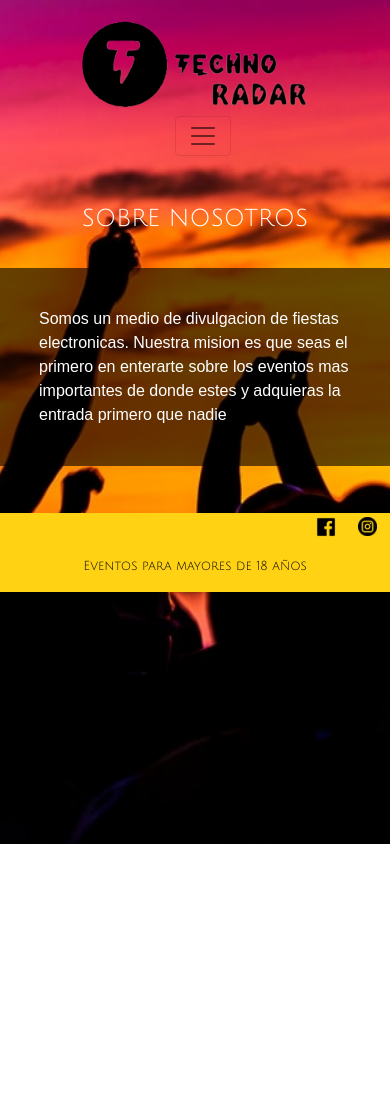
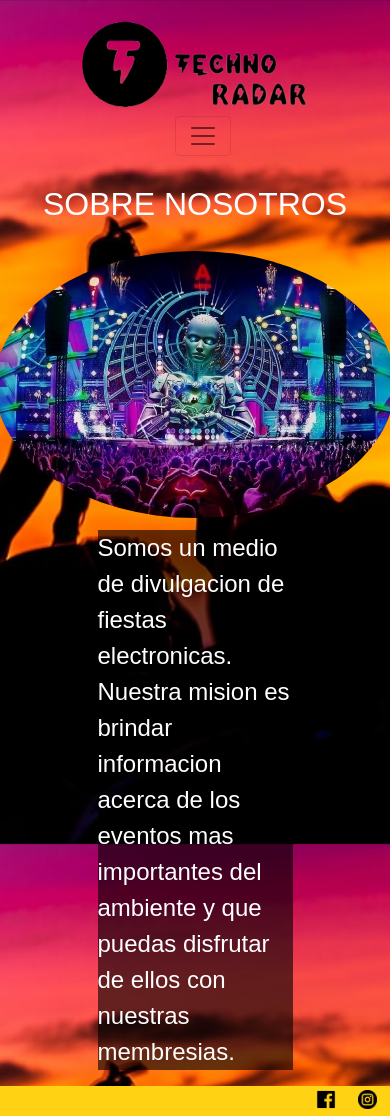
Before and after one commit to Micapedemonti/techRadar, a plain HTML site: page html/nosotros.html in a window 390 px wide. Shown: the top 1116 px of the page. Before the commit the page ends 844 px from the top, so only its background shows below. Drawn offline with nearby package versions, Linux system fonts and the light colour scheme.

Commit message:
proyecto full responsive ok

```diff
--- a/css/style.css
+++ b/css/style.css
@@ -204,23 +204,26 @@
        margin-bottom: 5%;
 }
 
-
+.img-nos{
+    border-radius: 50%;
+    opacity: 0.9;
+    margin-top: 5%;
+}
+..animate__backInLeft{
+    animation-duration: 2s;
+}
 .nosotros-tittle{
-    font-size: 1.5em;
-    font-family:'Julius Sans One', sans-serif;
+   font-size: 2em;
+   font-family:'Jaldi', sans-serif;
    color:white;
-    text-align: center;
-    margin-top:5%;
 }
 .nosotros-text{
-        margin-bottom: 12%;
-        height: 50%;
-        width: 50%;
-        background-color: rgba(0,0,0,.6);
-        padding: 5%;
    font-size: 1.5em;
    font-family:'Jaldi', sans-serif;
    color:white;
+   background-color: rgba(0,0,0,.6);
+    width: 50%;
+    animation-duration: 2s;
 }
 
    main h2{
@@ -302,11 +305,10 @@
         flex-direction: column;
 
        }
-/* hoy modifique esto */
       .form-contact{
         width: auto;
     }
-    /* hoy modifique esto */
+
     .nosotros-text{
         margin-top:3%;
  }
@@ -351,26 +353,17 @@
         grid-gap: 2%;
     }
 
-/* hoy modifique esto */
-    .nosotros-text{
-        margin-top: 10%;
- }
-/* hoy modifique esto */
-
-/* hoy modifique esto */
 .entradas{
 grid-template-columns:35% 35%;
 margin-bottom: 15%;
 }
-/* hoy modifique esto */
+
 .Ad-memb h2{
     margin-top: 15%;
 }
-/* hoy modifique esto */
 .form-contact{
     width:auto;
 }
- /* hoy modifique esto */
 .controls{
     margin-bottom:5%;
     font-size: 1em;
@@ -428,26 +421,18 @@ margin-bottom: 15%;
     grid-template-rows:auto;
     grid-gap: 5%;
 }
-.nosotros-tittle{
-        margin-top:5%;
-       }
- .nosotros-text{
-        font-size: 1em;
-        margin-top: 7%;
-        padding: 10%;
-        width: auto;
- }
+
 .entradas{
     grid-template-columns:100% ;
     grid-template-rows:auto;
     grid-gap: 5%;
 
 }
-/* hoy modifique esto */
+
 .form-contact{
     width:auto;
 }
- /* hoy modifique esto */
+
 .controls{
     margin-bottom:5%;
     font-size: 1em;
--- a/html/nosotros.html
+++ b/html/nosotros.html
@@ -1,5 +1,6 @@
 <!DOCTYPE html>
 <html lang="en">
+  <!-- head -->
 <head>
     <meta charset="UTF-8">
     <meta http-equiv="X-UA-Compatible" content="IE=edge">
@@ -9,16 +10,19 @@
     <link rel="preconnect" href="https://fonts.gstatic.com" crossorigin>
     <link href="https://fonts.googleapis.com/css2?family=Julius+Sans+One&family=Source+Sans+Pro:wght@200&display=swap" rel="stylesheet">
     <link href="https://cdn.jsdelivr.net/npm/bootstrap@5.1.3/dist/css/bootstrap.min.css" rel="stylesheet" integrity="sha384-1BmE4kWBq78iYhFldvKuhfTAU6auU8tT94WrHftjDbrCEXSU1oBoqyl2QvZ6jIW3" crossorigin="anonymous">
+    <link rel="stylesheet" href="https://cdnjs.cloudflare.com/ajax/libs/animate.css/4.1.1/animate.min.css"/>
 
     <link rel="stylesheet" href="../css/style.css">
 </head>
 <script src="https://cdn.jsdelivr.net/npm/bootstrap@5.1.3/dist/js/bootstrap.bundle.min.js" integrity="sha384-ka7Sk0Gln4gmtz2MlQnikT1wXgYsOg+OMhuP+IlRH9sENBO0LRn5q+8nbTov4+1p" crossorigin="anonymous"></script>
   <a href="index.html">
+<!-- body -->
 <body>
+<!-- header -->
 <header class= "header">
   <a href="index.html">
     <img class="logo" src="../images/logo2editado.png" alt="logo"></a>
-
+   <!-- menu de navegacion -->
     <nav class="navbar navbar-expand-lg navbar-light ">
       <div class="container-fluid">
         <a class="navbar-brand " href="index.html"></a>
@@ -47,15 +51,18 @@
       </div>
     </nav>
 </header>
+<!-- main -->
+<main>
+  <h1 class="nosotros-tittle">SOBRE NOSOTROS</h1>
+  <div class="nosotros">
+<img class="animate__animated animate__backInLeft img-nos" src="../images/1499658819743-FOTO1-1.jpeg" alt="">
+  </div>
+  <p class="animate_animated animate__backInLeft nosotros-text">Somos un medio de divulgacion de fiestas electronicas.
+   Nuestra mision es brindar informacion acerca de los eventos mas importantes del ambiente y que puedas disfrutar de ellos con nuestras membresias. </p>
 
+</main>
 
-        <main>
-          <h1 class="nosotros-tittle">SOBRE NOSOTROS</h1>
-            <p class="nosotros-text">Somos un medio de divulgacion de fiestas electronicas.
-             Nuestra mision es que seas el primero en enterarte sobre los eventos mas
-             importantes de donde estes y adquieras la entrada primero que nadie</p>
-
-        </main>
+        <!-- footer -->
         <footer class="footer-container">
             <nav class="nav-footer">
               <ul class="footer">
```
Also changed, not shown: html/contacto.html (+7 -34 lines), html/eventos.html (+7 -2 lines), html/membresias.html (+7 -4 lines), index.html (+6 -2 lines), images/1499658819743-FOTO1-1.jpeg (added). Lines whose indentation alone changed are shown as unchanged.
